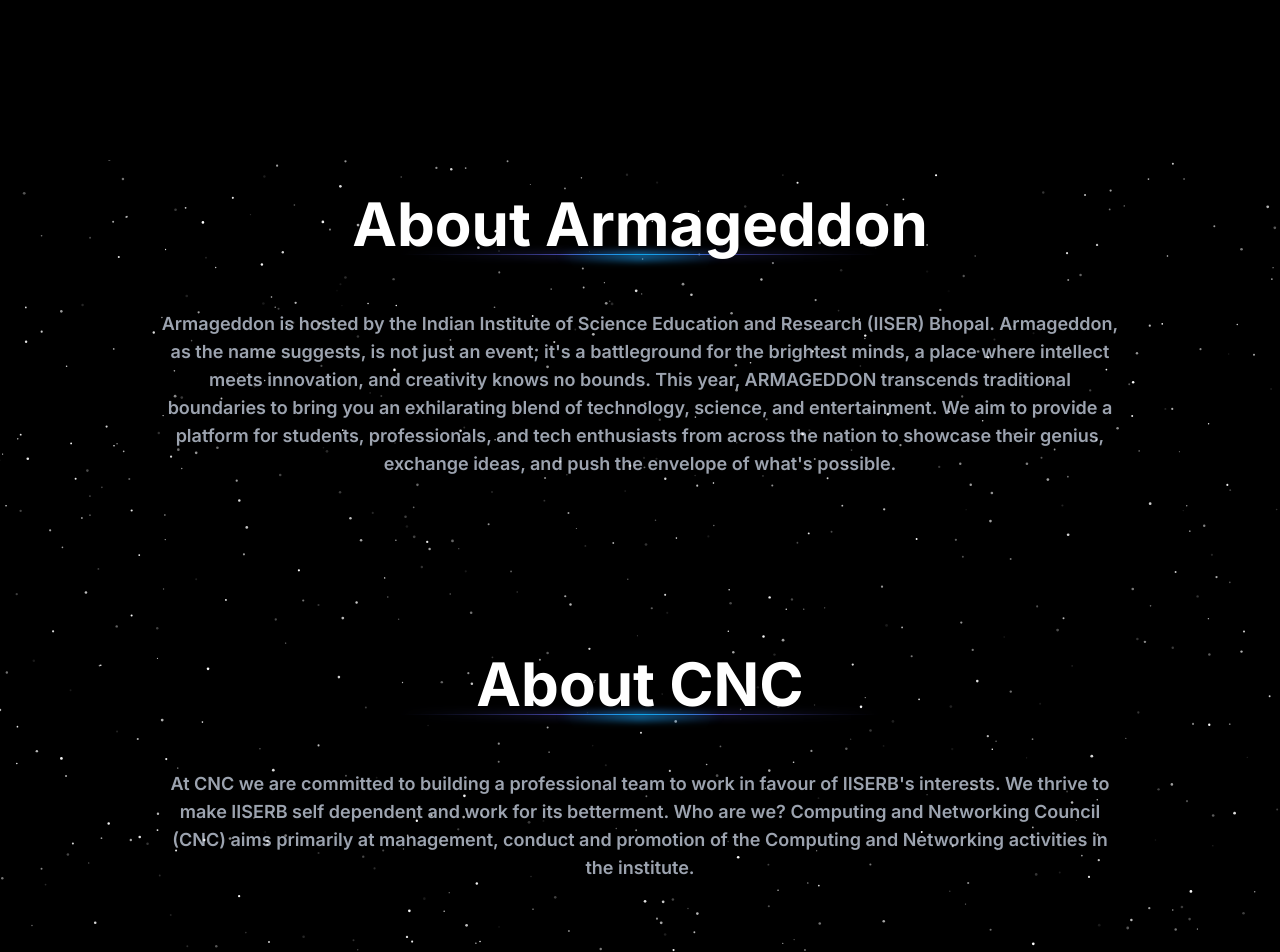
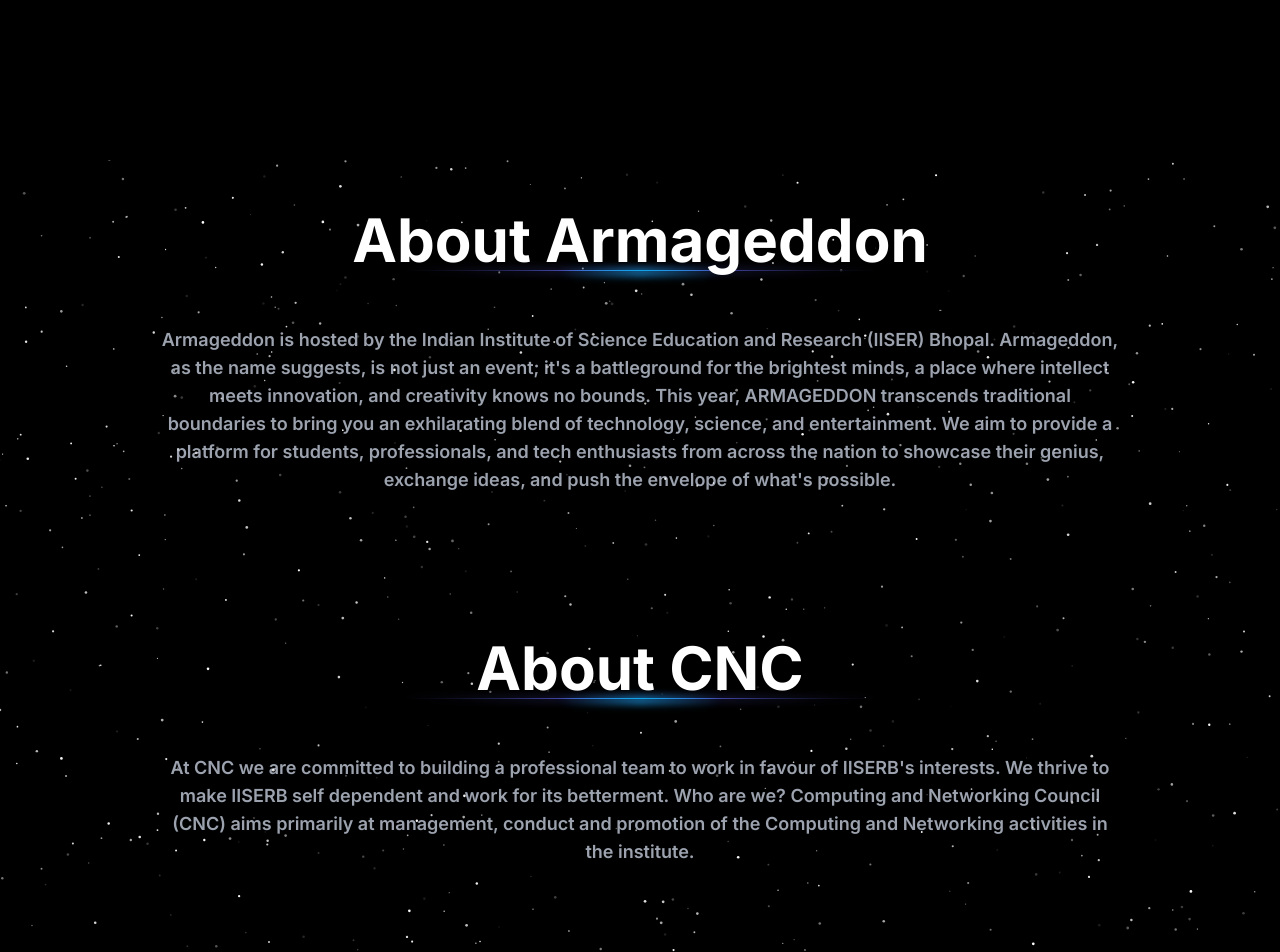
Before and after one commit to Ayushman-Saha/arma-next-24, a Next.js app: page /about in a window 1280 px wide. Shown: the top 952 px of the page. Built offline with nearby package versions, Linux system fonts and the light colour scheme.

Commit message:
jsx key prop error fix

```diff
--- a/next.config.mjs
+++ b/next.config.mjs
@@ -1,6 +1,6 @@
 /** @type {import('next').NextConfig} */
 const nextConfig = {
-    // output: 'export',
+    output: 'export',
     images: {
         // unoptimized: true
         remotePatterns: [
--- a/src/app/team/page.tsx
+++ b/src/app/team/page.tsx
@@ -38,11 +38,11 @@ const Team = () => {
         Team
       </h1>
 
-      <div className='mx-2 grid grid-cols-1 md:grid-cols-2 lg:grid-cols-3 gap-x-2 items-center justify-center'>
+      <div className='mx-1  grid grid-cols-1 md:grid-cols-2 lg:grid-cols-4 gap-x-3 items-center justify-center'>
       {team.map((item) => (
 
 
-            <TeamCard
+            <TeamCard key={item.name}
             name={item.name}
             desc={item.desc}
            pic={item.pic}
--- a/src/components/about/About.tsx
+++ b/src/components/about/About.tsx
@@ -64,7 +64,7 @@ function About(){
     </p>
 
       </div>
-     <div className="h-full w-full bg-black flex flex-col items-center justify-center overflow-hidden rounded-md mt-16">
+     <div className="h-full w-full bg-black flex flex-col items-center justify-center overflow-hidden rounded-md">
       <h1 className="md:text-2xl text-4xl lg:text-6xl font-bold text-center text-white relative z-20">
         About CNC
       </h1>
```
